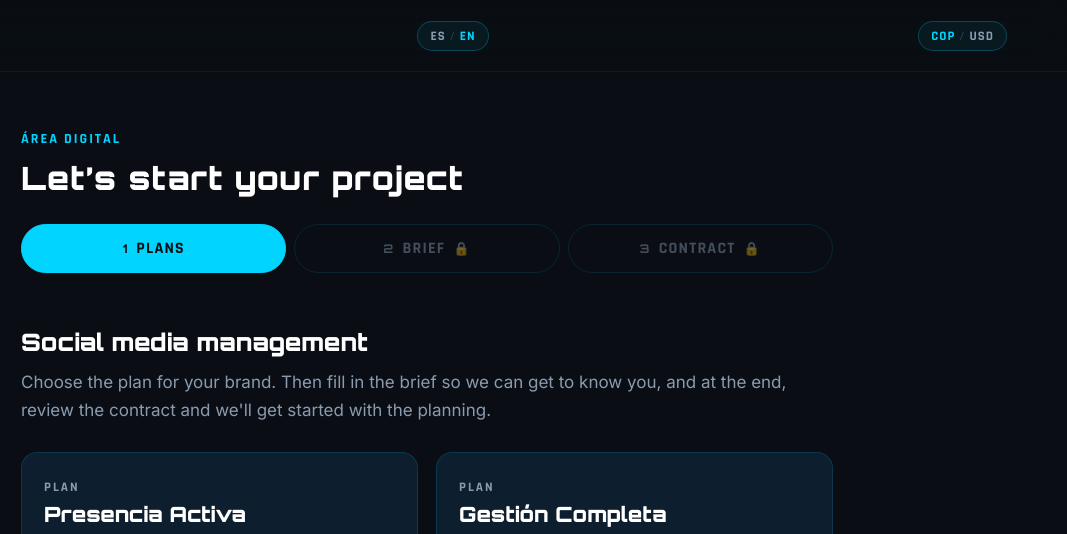
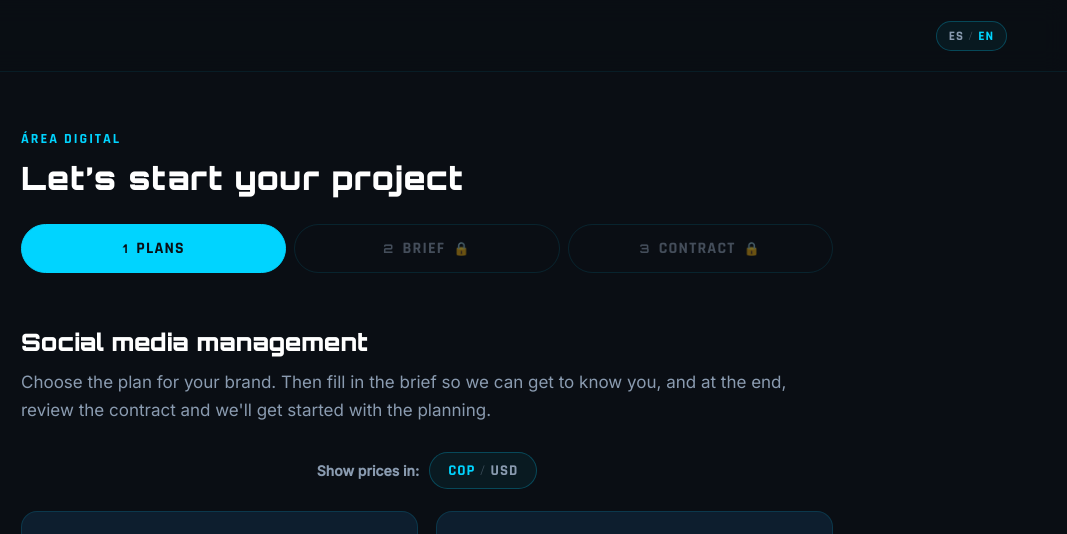
Before and after one commit to AreDigital/area-digital, a plain HTML site: page cliente.html in a window 1280 px wide. Shown: the top 534 px of the page, 213-1280 px from the left. Drawn offline with Linux system fonts and the light colour scheme; no server answers.

Commit message:
Mover el selector de moneda a la seccion de planes para que sea visible
Co-Authored-By: Claude Sonnet 5 <noreply@anthropic.com>
Claude-Session: https://claude.ai/code/session_01BxGnTFxkez5adHT11pcY9k

```diff
--- a/cliente.html
+++ b/cliente.html
@@ -54,6 +54,9 @@
 
     /* Planes */
     .plans { display:grid; grid-template-columns: 1fr 1fr; gap:18px; margin-bottom: 22px; }
+    .currency-switch { display:flex; align-items:center; justify-content:center; flex-wrap:wrap; gap:10px; margin-bottom: 22px; }
+    .currency-switch .currency-label { font-size:14px; color: var(--muted); font-weight:600; }
+    .currency-switch .lang-toggle { font-size:15px; padding:8px 18px; }
     .plan { display:flex; flex-direction:column; background: var(--card-bg); border:1px solid rgba(0,212,255,0.14); border-radius:16px; padding:26px 22px; transition: border-color 0.2s, box-shadow 0.2s; }
     .plan.selected { border-color: var(--cyan); box-shadow: 0 0 0 1px var(--cyan), 0 0 30px rgba(0,212,255,0.12); }
     .plan-label { font-family:'Rajdhani',sans-serif; font-size:13px; font-weight:700; letter-spacing:2px; text-transform:uppercase; color: var(--muted); }
@@ -239,9 +242,6 @@
   <button class="lang-toggle" id="langToggle" onclick="toggleLang()" aria-label="Switch language">
     <span class="lang-opt active" data-lang="es">ES</span><span class="lang-sep">/</span><span class="lang-opt" data-lang="en">EN</span>
   </button>
-  <button class="lang-toggle" id="currencyToggle" onclick="toggleCurrency()" aria-label="Switch currency" style="margin-left:8px;">
-    <span class="curr-opt active" data-currency="cop">COP</span><span class="lang-sep">/</span><span class="curr-opt" data-currency="usd">USD</span>
-  </button>
 </nav>
 
 <main>
@@ -270,6 +270,13 @@
     <div class="tab-panel" id="tab-planes">
       <h2 class="panel-title" data-i18n="plans.title">Manejo de redes sociales</h2>
       <p class="panel-sub" data-i18n="plans.sub">Elige el plan para tu marca. Después llenas el brief para que te conozcamos y, al final, revisas el contrato y arrancamos con la planeación.</p>
+
+      <div class="currency-switch">
+        <span class="currency-label" data-i18n="plans.currencyLabel">Ver precios en:</span>
+        <button class="lang-toggle" id="currencyToggle" onclick="toggleCurrency()" aria-label="Switch currency">
+          <span class="curr-opt active" data-currency="cop">COP</span><span class="lang-sep">/</span><span class="curr-opt" data-currency="usd">USD</span>
+        </button>
+      </div>
 
       <div class="plans" id="plansWrap"></div>
 
@@ -541,6 +548,7 @@
     'tab.plans':'Plans', 'tab.brief':'Brief', 'tab.contract':'Contract',
     'plans.title':'Social media management',
     'plans.sub':'Choose the plan for your brand. Then fill in the brief so we can get to know you, and at the end, review the contract and we\'ll get started with the planning.',
+    'plans.currencyLabel':'Show prices in:',
     'plans.addon':'<strong>Optional add-on (any plan):</strong> if you want Gemini Pro, we include it for <span id="addonPriceDisplay">$50,000</span> more per month, while you work with us and the Google promotion is active.',
     'plans.contentT':'About the content',
     'plans.contentP':'For your brand to build credibility, we work with your own material: photos, videos and logo. In some cases we use artificial intelligence, but we always make sure the content feels like your brand.',
```
Also changed, not shown: contrato.html (+11 -3 lines).
